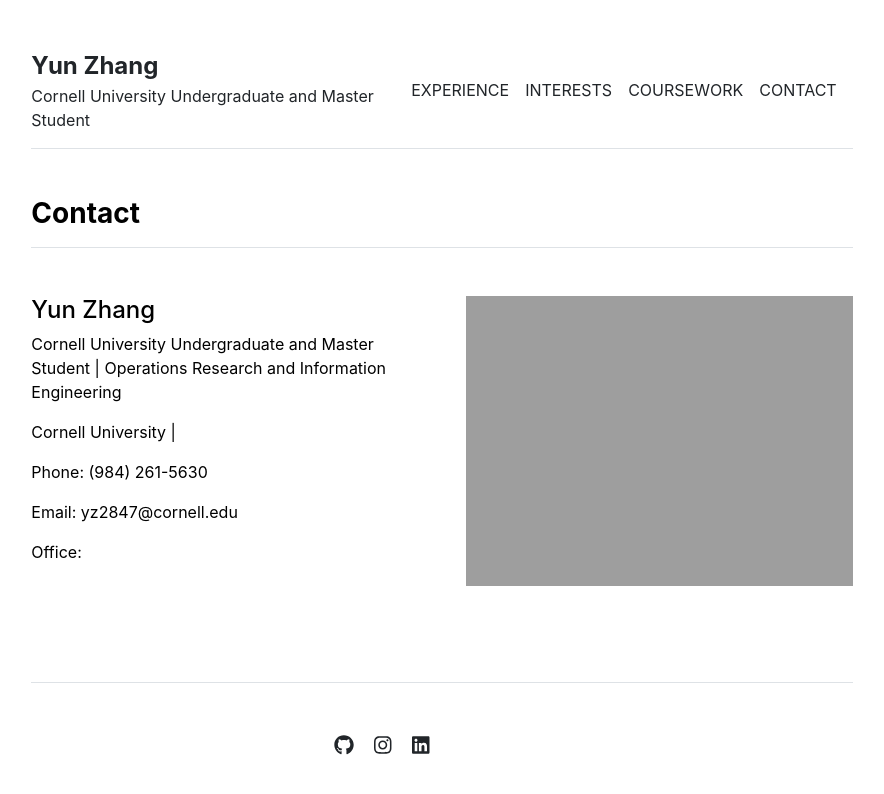
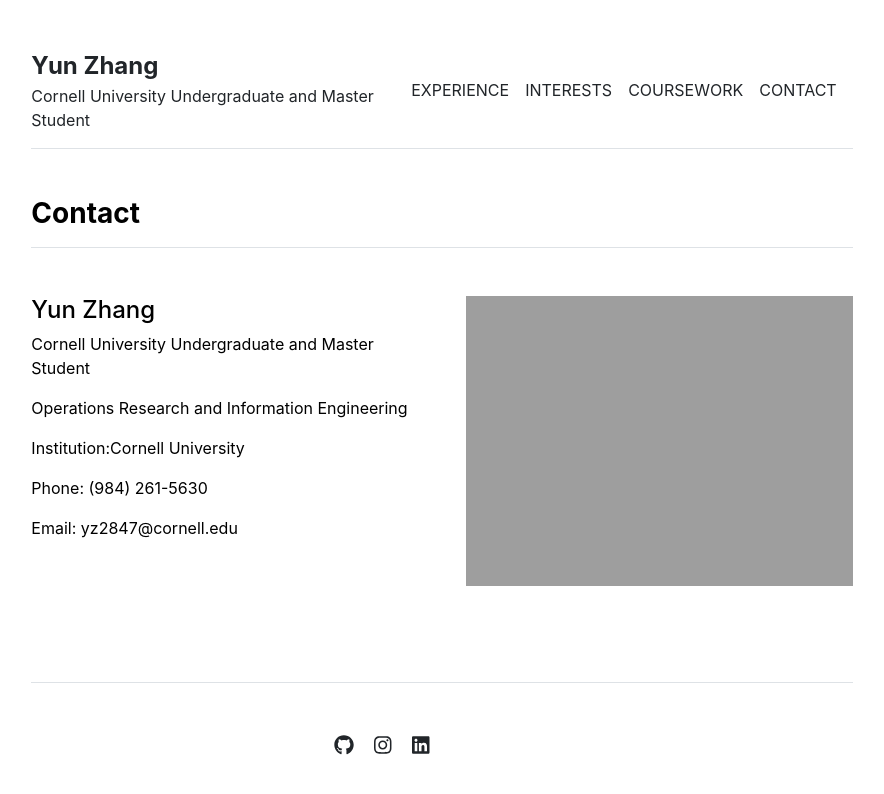
Before and after one commit to yunnnnnnnz/yunzhang, a Jekyll site: the page built from contact.md, in a window 1280 px wide. Shown: the top 794 px of the page, without its empty margins (198-1082 px from the left). Built offline with Jekyll 4.4.1, drawn with Linux system fonts in a browser that asks for light colours.

Commit message:
Update contact.html

```diff
--- a/_includes/contact.html
+++ b/_includes/contact.html
@@ -5,11 +5,11 @@
     <div class="row g-5 mb-5">
       <div class="col-md-6">
         <h4>{{ contact.name }}</h4>
-        <p>{{ contact.title }} | {{ contact.department }}</p>
-        <p>{{ contact.institution }} | {{ contact.institution_address }}</p>
+        <p>{{ contact.title }}<p>
+        <p>{{ contact.department }}</p>
+        <p>Institution:{{ contact.institution }}</p>
         <p>Phone: {{ contact.phone }}</p>
         <p>Email: {{ contact.email }}</p>
-        <p>Office: {{ contact.office }}</p>
       </div>
       <div class="col-md-6">
         <img src="{{ site.github.url }}/{{ contact.image }}" alt="Contact" width="100%">
```
